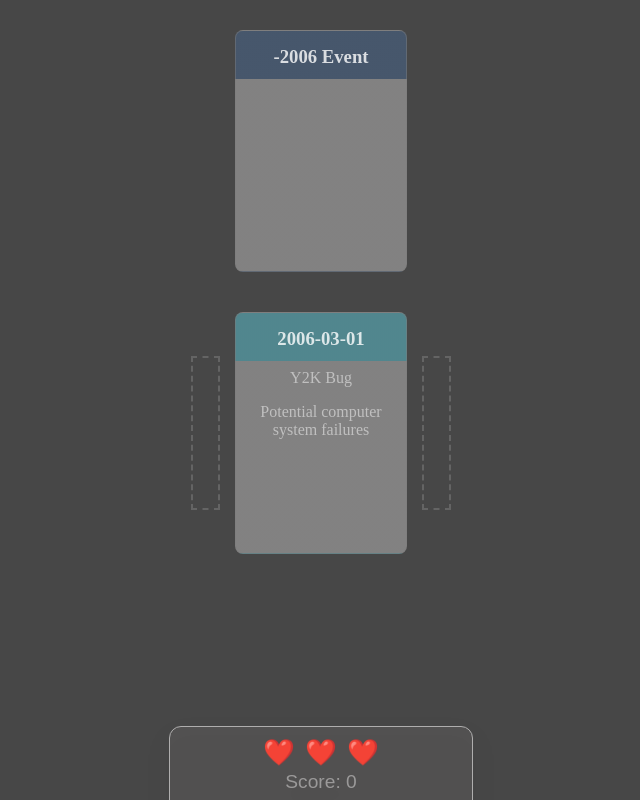
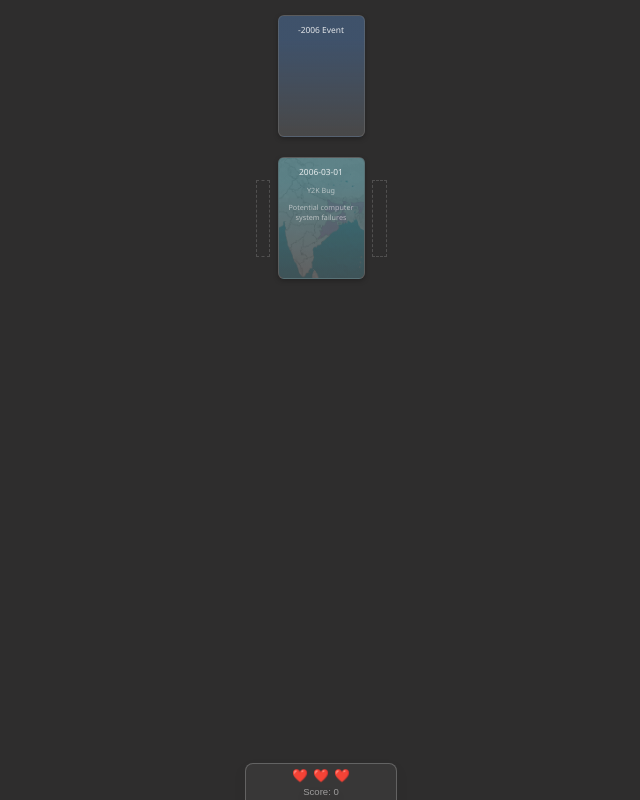
Before and after one commit to shubhmadhavan/sm_history.github.io, a plain HTML site: page index.html in a window 1280 px wide. Shown: the whole page, without its empty margins (319-959 px from the left). Drawn offline with Linux system fonts and the light colour scheme.

Commit message:
2025-05-19 10-20-10

```diff
--- a/styles.css
+++ b/styles.css
@@ -1,34 +1,91 @@
+
 /* Card Styles */
+
+#question-card:hover {
+    animation: peekFlip 0.4s ease forwards;
+
+}
+
+
+
+.card {
+    position: relative;
+    overflow: hidden;
+}
+
+.card::before {
+    content: '';
+    position: absolute;
+    top: 0;
+    left: -75%;
+    width: 50%;
+    height: 100%;
+    background: linear-gradient(
+        120deg,
+        rgba(255, 255, 255, 0) 0%,
+        rgba(255, 255, 255, 0.05) 50%,
+        rgba(255, 255, 255, 0) 100%
+    );
+    transform: skewX(-20deg);
+    pointer-events: none;
+}
+
+.card:hover::before {
+    animation: shineSwipe 0.6s ease;
+}
+
+@keyframes shineSwipe {
+    0% { left: -75%; }
+    100% { left: 125%; }
+}
+
+
+
+@keyframes peekFlip {
+    0% { transform: perspective(600px) rotateY(0deg); }
+    50% { transform: perspective(600px) rotateY(10deg); }
+    100% { transform: perspective(600px) rotateY(0deg); }
+}
+
+
+@keyframes twitch {
+    0% { transform: translateX(0); }
+    25% { transform: translateX(-2px); }
+    50% { transform: translateX(2px); }
+    75% { transform: translateX(-2px); }
+    100% { transform: translateX(0); }
+}
+
+
 
 .card-arrow {
     position: absolute;
     bottom: 10px;
     left: 10px;
     font-size: 14px;
-    color: #dad7d7;
+    color: #c9c9c9;
     cursor: pointer;
-    transition: transform 0.3s;
+    transition: transform 0.3s ease, color 0.3s ease;
 }
 
 .card-arrow:hover {
     color: #ffffff;
-    transform: scale(1.2); /* Optional: Slightly enlarge the arrow on hover */
+    transform: scale(1.2);
 }
 
-.card > .card-arrow
-{
-    opacity:0;
+.card > .card-arrow {
+    opacity: 0;
 }
 
-.card.hidden > .card-arrow
-{
-    opacity:1;
+.card.hidden > .card-arrow {
+    opacity: 1;
 }
 
 h3 {
     margin-top: 5px;
-    color:rgba(255, 255, 255, 0.8);
-    }
+    color: rgba(255, 255, 255, 0.85);
+    font-weight: 500;
+}
 
 .card-img {
     position: absolute;
@@ -39,119 +96,114 @@ h3 {
     background-size: cover;
     background-position: center;
     background-repeat: no-repeat;
-    opacity: 0.2;
+    opacity: 0.15;
+    transition: transform 0.6s ease;
 }
 
 .card.hidden > .card-img {
     transform: rotateY(-180deg);
 }
 
-.card-info{
-color:rgba(234, 234, 234, 0.6);
+.card-info {
+    color: rgba(235, 235, 235, 0.65);
+    font-size: 0.9rem;
 }
-
 
 .card {
     width: 150px;
     height: 220px;
-    background: linear-gradient(to bottom,  rgba(88, 177, 190, 0.6) 20%, rgba(170, 169, 169, 0.6) 20%);
-    border: 1px solid rgba(125, 125, 125, 0.5);
-    border-radius: 8px;
+    border: 1px solid rgba(120, 120, 120, 0.4);
+    border-radius: 12px;
     margin: 10px;
     padding: 10px;
     text-align: center;
     position: relative;
     cursor: pointer;
-    transition: transform 0.2s;
+    transition: transform 0.3s ease, box-shadow 0.3s ease;
+    box-shadow: 0 4px 10px rgba(0, 0, 0, 0.25);
 }
-.card:hover{ transform: scale(1.05);}
 
+.card:hover {
+    transform: scale(1.05);
+    box-shadow: 0 6px 16px rgba(0, 0, 0, 0.35);
+}
 
-.card.hidden {
-    background:  rgba(170, 169, 169, 0.6);
+.card.hidden, .card.wrong.hidden {
+    background: rgba(100, 100, 100, 0.5) !important;
     transform: rotateY(180deg);
 }
 
-.card.wrong {
-    background: linear-gradient(to bottom, rgb(156, 85, 85) 20%, rgba(170, 169, 169, 0.6) 20%) !important;
+.card {
+background: linear-gradient(to bottom, rgba(88, 177, 190, 0.49) 20%, rgba(100, 100, 100, 0.5) 100%);
+
 }
 
+.card.wrong {
+    background: linear-gradient(to bottom, rgba(156, 85, 85, 1) 20%, rgba(100, 100, 100, 0.5) 100%) !important;
+  animation: twitch 0.2s linear;
+}
 
 #question-card {
-    background: linear-gradient(to bottom,  rgba(71, 98, 133, 0.6) 20%, rgba(170, 169, 169, 0.6) 20%);
+    background: linear-gradient(to bottom, rgba(71, 98, 133, 0.7) 20%, rgba(100, 100, 100, 0.5) 100%);
 }
-
 
 .card-info.hidden {
     display: none;
 }
 
-
-
-.card > .card-info-2{
-    color:rgba(234, 234, 234, 0);
+.card > .card-info-2,
+.card.wrong > .card-info-2 {
+    color: rgba(234, 234, 234, 0);
 }
 
-.card.hidden > .card-info-2 {
+.card.hidden > .card-info-2,
+.card.wrong.hidden > .card-info-2 {
     transform: rotateY(-180deg);
-    color:rgba(234, 234, 234, 0.6);
+    color: rgba(234, 234, 234, 0.6);
 }
-
-
 
 #card-container-table {
     display: flex;
     flex-direction: row;
     align-items: center;
     justify-content: center;
-    flex-wrap: wrap; /* Optional: Allows wrapping to next line if too many cards */
+    flex-wrap: wrap;
 }
-
-
-
 
 /* Drop Zone Styles */
 .drop-zone {
     width: 25px;
     height: 150px;
-
     border: 2px dashed rgba(214, 214, 214, 0.2);
     margin: 0 5px;
-    display: inline-blorgba(241, 241, 241, 0.6);
-
+    display: inline-block;
+    transition: background 0.3s ease, border 0.3s ease;
 }
 
 .drop-zone:hover {
-    background: rgba(128, 128, 128, 0.3);
-    border: 2px dashed rgba(214, 214, 214, 0.3);
+    background: rgba(255, 255, 255, 0.05);
+    border: 2px dashed rgba(214, 214, 214, 0.4);
 }
 
-
 /* Other Styles */
-body{
-    background-color: rgb(71, 71, 71);
+body {
+    background-color: #2e2d2d;
+    font-family: 'Segoe UI', Tahoma, Geneva, Verdana, sans-serif;
 }
 
 .Advance {
-    font: Calibri;
     font-size: 1.2rem;
     text-align: center;
-    color:rgba(203, 201, 201, 0.6);
-
+    color: rgba(203, 201, 201, 0.7);
     transform: translateX(-50%);
-    margin-bottom: 10px; /* Optional: Adds some spacing from the edge */
-
+    margin-bottom: 10px;
     width: 19rem !important;
     height: 7rem !important;
     opacity: 1;
-
-	background-color: rgba(181, 180, 180, 0.1);
-	border:1px solid rgb(175, 174, 174);
-
-    filter: drop-shadow(0px 12px 12px rgba(0, 0, 0, 0.2));
-
-	border-radius: 12px;
-
+    background-color: rgba(200, 200, 200, 0.07);
+    border: 1px solid rgba(200, 200, 200, 0.3);
+    border-radius: 16px;
+    filter: drop-shadow(0px 12px 12px rgba(0, 0, 0, 0.25));
     position: fixed;
     bottom: -3rem;
     left: 50%;
@@ -166,21 +218,12 @@ body{
     display: flex;
     justify-content: center;
     text-align: center;
-    margin-left: auto;
-    margin-right: auto;
     font-size: 1.6em;
 }
 
-
 .heart {
-
     margin: 0 5px;
 }
-
-
-
-
-
 
 /* Container */
 .game-container {
@@ -188,3 +231,18 @@ body{
     justify-content: center;
     margin: 20px 0;
 }
+
+/* Media Queries */
+@media only screen and (max-width: 1379px) {
+    body {
+        zoom: 50% !important;
+    }
+}
+
+@media only screen and (max-width: 1249px) {}
+
+@media only screen and (max-width: 1549px) {}
+
+@media only screen and (max-width: 999px) {}
+
+@media only screen and (max-width: 899px) {}
```
Also changed, not shown: data_images/12.png (added), 1 other file.
